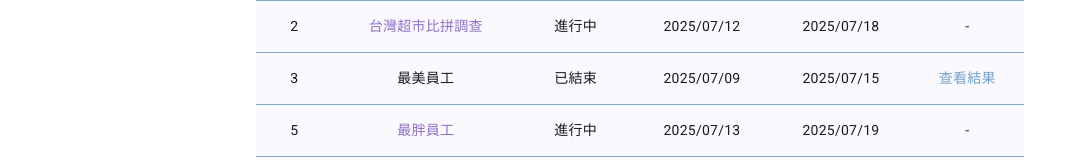
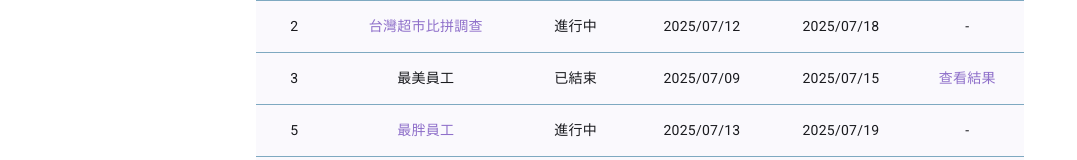
Before and after one commit to Musukeki/ng_assignment, an Angular app: page /front/list in a window 1280 px wide. Shown: the part 281-441 px from the top of the page, without its empty margins (0-1077 px from the left). Built offline with nearby package versions, Linux system fonts and the light colour scheme.

Commit message:
還原點

```diff
--- a/src/app/front/list/list.component.html
+++ b/src/app/front/list/list.component.html
@@ -67,7 +67,7 @@
       <ng-container matColumnDef="結果">
         <th mat-header-cell *matHeaderCellDef> 結果 </th>
         <td mat-cell *matCellDef="let element">
-          <a *ngIf="element.status == '已結束'" routerLink="/front/statistical" style="color: rgb(112, 161, 202);">查看結果</a>
+          <a *ngIf="element.status == '已結束'" routerLink="/front/statistical" style="color: rgb(143, 112, 202);">查看結果</a>
           <span *ngIf="element.status != '已結束'">-</span>
         </td>
       </ng-container>
--- a/src/app/front/statistical/statistical.component.html
+++ b/src/app/front/statistical/statistical.component.html
@@ -3,4 +3,6 @@
   <div class="chartWrapper">
     <canvas id="myChart"></canvas>
   </div>
+
+
 </div>
```
Also changed, not shown: src/app/@services/source-data.service.ts (added, +19 -0 lines).
